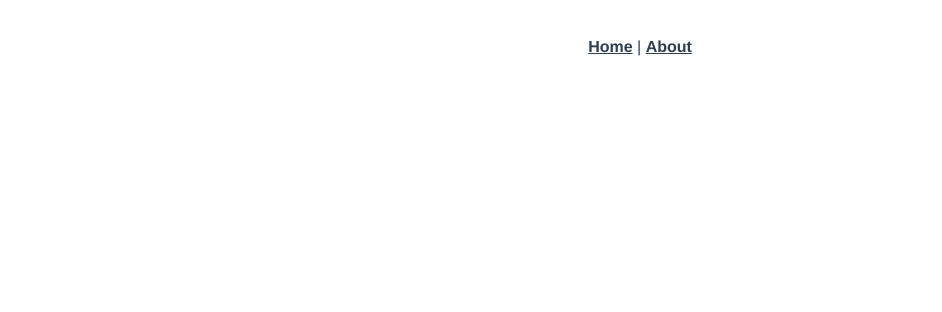
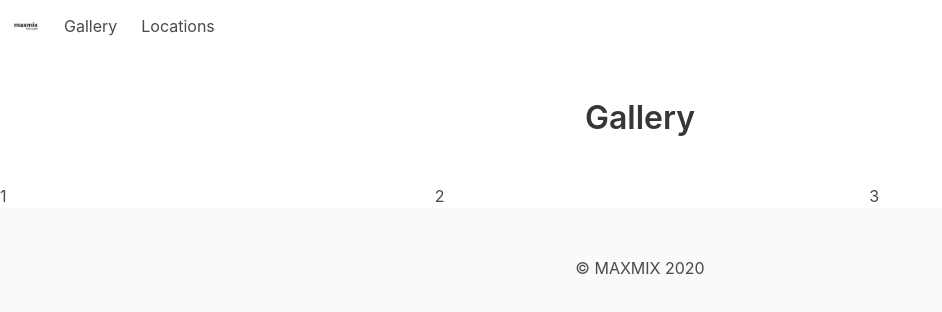
Before and after one commit to xicao/maxmix, a Vue app: page /gallery in a window 1280 px wide. Shown: the top 312 px of the page, without its empty margins (0-942 px from the left). Built offline with nearby package versions, Linux system fonts and the light colour scheme.

Commit message:
add icons

```diff
--- a/package.json
+++ b/package.json
@@ -8,6 +8,10 @@
     "lint": "vue-cli-service lint"
   },
   "dependencies": {
+    "@fortawesome/fontawesome-svg-core": "^1.2.28",
+    "@fortawesome/free-solid-svg-icons": "^5.13.0",
+    "@fortawesome/vue-fontawesome": "^0.1.9",
+    "buefy": "^0.8.15",
     "core-js": "^3.6.4",
     "vue": "^2.6.11",
     "vue-router": "^3.1.6"
--- a/src/App.vue
+++ b/src/App.vue
@@ -1,32 +1,31 @@
 <template>
   <div id="app">
-    <div id="nav">
-      <router-link to="/">Home</router-link> |
-      <router-link to="/about">About</router-link>
-    </div>
-    <router-view/>
+    <b-navbar>
+      <template slot="brand">
+        <b-navbar-item tag="router-link" :to="{ path: '/' }">
+          <img src="@/assets/logo.webp" alt="logo" />
+        </b-navbar-item>
+      </template>
+      <template slot="start">
+        <b-navbar-item tag="router-link" :to="{ name: 'gallery' }">
+          Gallery
+        </b-navbar-item>
+        <b-navbar-item tag="router-link" :to="{ name: 'locations' }">
+          Locations
+        </b-navbar-item>
+      </template>
+    </b-navbar>
+    <router-view />
+    <footer class="footer">
+      <div class="content has-text-centered">
+        &copy; MAXMIX {{ new Date().getFullYear() }}
+      </div>
+    </footer>
   </div>
 </template>
 
 <style lang="scss">
 #app {
-  font-family: Avenir, Helvetica, Arial, sans-serif;
-  -webkit-font-smoothing: antialiased;
-  -moz-osx-font-smoothing: grayscale;
-  text-align: center;
-  color: #2c3e50;
-}
-
-#nav {
-  padding: 30px;
-
-  a {
-    font-weight: bold;
-    color: #2c3e50;
-
-    &.router-link-exact-active {
-      color: #42b983;
-    }
-  }
+  min-height: 100vh;
 }
 </style>
--- a/src/components/HelloWorld.vue
+++ /dev/null
@@ -1,59 +0,0 @@
-<template>
-  <div class="hello">
-    <h1>{{ msg }}</h1>
-    <p>
-      For a guide and recipes on how to configure / customize this project,<br>
-      check out the
-      <a href="https://cli.vuejs.org" target="_blank" rel="noopener">vue-cli documentation</a>.
-    </p>
-    <h3>Installed CLI Plugins</h3>
-    <ul>
-      <li><a href="https://github.com/vuejs/vue-cli/tree/dev/packages/%40vue/cli-plugin-babel" target="_blank" rel="noopener">babel</a></li>
-      <li><a href="https://github.com/vuejs/vue-cli/tree/dev/packages/%40vue/cli-plugin-router" target="_blank" rel="noopener">router</a></li>
-      <li><a href="https://github.com/vuejs/vue-cli/tree/dev/packages/%40vue/cli-plugin-eslint" target="_blank" rel="noopener">eslint</a></li>
-    </ul>
-    <h3>Essential Links</h3>
-    <ul>
-      <li><a href="https://vuejs.org" target="_blank" rel="noopener">Core Docs</a></li>
-      <li><a href="https://forum.vuejs.org" target="_blank" rel="noopener">Forum</a></li>
-      <li><a href="https://chat.vuejs.org" target="_blank" rel="noopener">Community Chat</a></li>
-      <li><a href="https://twitter.com/vuejs" target="_blank" rel="noopener">Twitter</a></li>
-      <li><a href="https://news.vuejs.org" target="_blank" rel="noopener">News</a></li>
-    </ul>
-    <h3>Ecosystem</h3>
-    <ul>
-      <li><a href="https://router.vuejs.org" target="_blank" rel="noopener">vue-router</a></li>
-      <li><a href="https://vuex.vuejs.org" target="_blank" rel="noopener">vuex</a></li>
-      <li><a href="https://github.com/vuejs/vue-devtools#vue-devtools" target="_blank" rel="noopener">vue-devtools</a></li>
-      <li><a href="https://vue-loader.vuejs.org" target="_blank" rel="noopener">vue-loader</a></li>
-      <li><a href="https://github.com/vuejs/awesome-vue" target="_blank" rel="noopener">awesome-vue</a></li>
-    </ul>
-  </div>
-</template>
-
-<script>
-export default {
-  name: 'HelloWorld',
-  props: {
-    msg: String
-  }
-}
-</script>
-
-<!-- Add "scoped" attribute to limit CSS to this component only -->
-<style scoped lang="scss">
-h3 {
-  margin: 40px 0 0;
-}
-ul {
-  list-style-type: none;
-  padding: 0;
-}
-li {
-  display: inline-block;
-  margin: 0 10px;
-}
-a {
-  color: #42b983;
-}
-</style>
--- /dev/null
+++ b/src/font-awesome.js
@@ -0,0 +1,38 @@
+import { library } from "@fortawesome/fontawesome-svg-core";
+import Vue from "vue";
+// internal icons
+import {
+  faCheck,
+  faCheckCircle,
+  faInfoCircle,
+  faExclamationTriangle,
+  faExclamationCircle,
+  faArrowUp,
+  faAngleRight,
+  faAngleLeft,
+  faAngleDown,
+  faEye,
+  faEyeSlash,
+  faCaretDown,
+  faCaretUp,
+  faUpload,
+} from "@fortawesome/free-solid-svg-icons";
+import { FontAwesomeIcon } from "@fortawesome/vue-fontawesome";
+
+library.add(
+  faCheck,
+  faCheckCircle,
+  faInfoCircle,
+  faExclamationTriangle,
+  faExclamationCircle,
+  faArrowUp,
+  faAngleRight,
+  faAngleLeft,
+  faAngleDown,
+  faEye,
+  faEyeSlash,
+  faCaretDown,
+  faCaretUp,
+  faUpload
+);
+Vue.component("vue-fontawesome", FontAwesomeIcon);
--- a/src/main.js
+++ b/src/main.js
@@ -1,10 +1,17 @@
-import Vue from 'vue'
-import App from './App.vue'
-import router from './router'
+import Vue from "vue";
+import App from "./App.vue";
+import router from "./router";
+import "./font-awesome";
+import Buefy from "buefy";
+import "buefy/dist/buefy.css";
+Vue.use(Buefy, {
+  defaultIconComponent: "vue-fontawesome",
+  defaultIconPack: "fas",
+});
 
-Vue.config.productionTip = false
+Vue.config.productionTip = false;
 
 new Vue({
   router,
-  render: h => h(App)
-}).$mount('#app')
+  render: (h) => h(App),
+}).$mount("#app");
--- a/src/router/index.js
+++ b/src/router/index.js
@@ -1,29 +1,31 @@
-import Vue from 'vue'
-import VueRouter from 'vue-router'
-import Home from '../views/Home.vue'
+import Vue from "vue";
+import VueRouter from "vue-router";
+import Home from "../views/Home.vue";
 
-Vue.use(VueRouter)
+Vue.use(VueRouter);
 
-  const routes = [
+const routes = [
   {
-    path: '/',
-    name: 'Home',
+    path: "/",
+    name: "Home",
     component: Home
   },
   {
-    path: '/about',
-    name: 'About',
-    // route level code-splitting
-    // this generates a separate chunk (about.[hash].js) for this route
-    // which is lazy-loaded when the route is visited.
-    component: () => import(/* webpackChunkName: "about" */ '../views/About.vue')
+    path: "/gallery",
+    name: "gallery",
+    component: () => import("../views/Gallery.vue")
+  },
+  {
+    path: "/locations",
+    name: "locations",
+    component: () => import("../views/Locations.vue")
   }
-]
+];
 
 const router = new VueRouter({
-  mode: 'history',
+  mode: "history",
   base: process.env.BASE_URL,
   routes
-})
+});
 
-export default router
+export default router;
--- a/src/views/About.vue
+++ /dev/null
@@ -1,5 +0,0 @@
-<template>
-  <div class="about">
-    <h1>This is an about page</h1>
-  </div>
-</template>
--- /dev/null
+++ b/src/views/Gallery.vue
@@ -0,0 +1,33 @@
+<template>
+  <div>
+    <section class="hero has-text-centered">
+      <div class="hero-body">
+        <div class="container">
+          <h1 class="title">
+            Gallery
+          </h1>
+        </div>
+      </div>
+    </section>
+
+    <div class="columns is-mobile is-multiline">
+      <div class="column is-half-mobile">1</div>
+      <div class="column is-half-mobile">2</div>
+      <div class="column is-half-mobile">3</div>
+    </div>
+  </div>
+</template>
+
+<script>
+export default {
+  computed: {
+    images() {
+      return [
+        {
+          url: null,
+        },
+      ];
+    },
+  },
+};
+</script>
--- a/src/views/Home.vue
+++ b/src/views/Home.vue
@@ -1,18 +1,30 @@
 <template>
   <div class="home">
-    <img alt="Vue logo" src="../assets/logo.png">
-    <HelloWorld msg="Welcome to Your Vue.js App"/>
+    <b-carousel>
+      <b-carousel-item v-for="(carousel, i) in carousels" :key="i">
+        <section :class="`hero is-medium is-${carousel.color}`">
+          <div class="hero-body has-text-centered">
+            <h1 class="title">{{ carousel.text }}</h1>
+          </div>
+        </section>
+      </b-carousel-item>
+    </b-carousel>
   </div>
 </template>
 
 <script>
-// @ is an alias to /src
-import HelloWorld from '@/components/HelloWorld.vue'
-
 export default {
-  name: 'Home',
-  components: {
-    HelloWorld
-  }
-}
+  name: "Home",
+  computed: {
+    carousels() {
+      return [
+        { text: "Slide 1", color: "primary" },
+        { text: "Slide 2", color: "info" },
+        { text: "Slide 3", color: "success" },
+        { text: "Slide 4", color: "warning" },
+        { text: "Slide 5", color: "danger" },
+      ];
+    },
+  },
+};
 </script>
```
Also changed, not shown: src/assets/logo.webp (added), src/views/Locations.vue (added), 1 other file (tests, documents, lock files or other folders).
